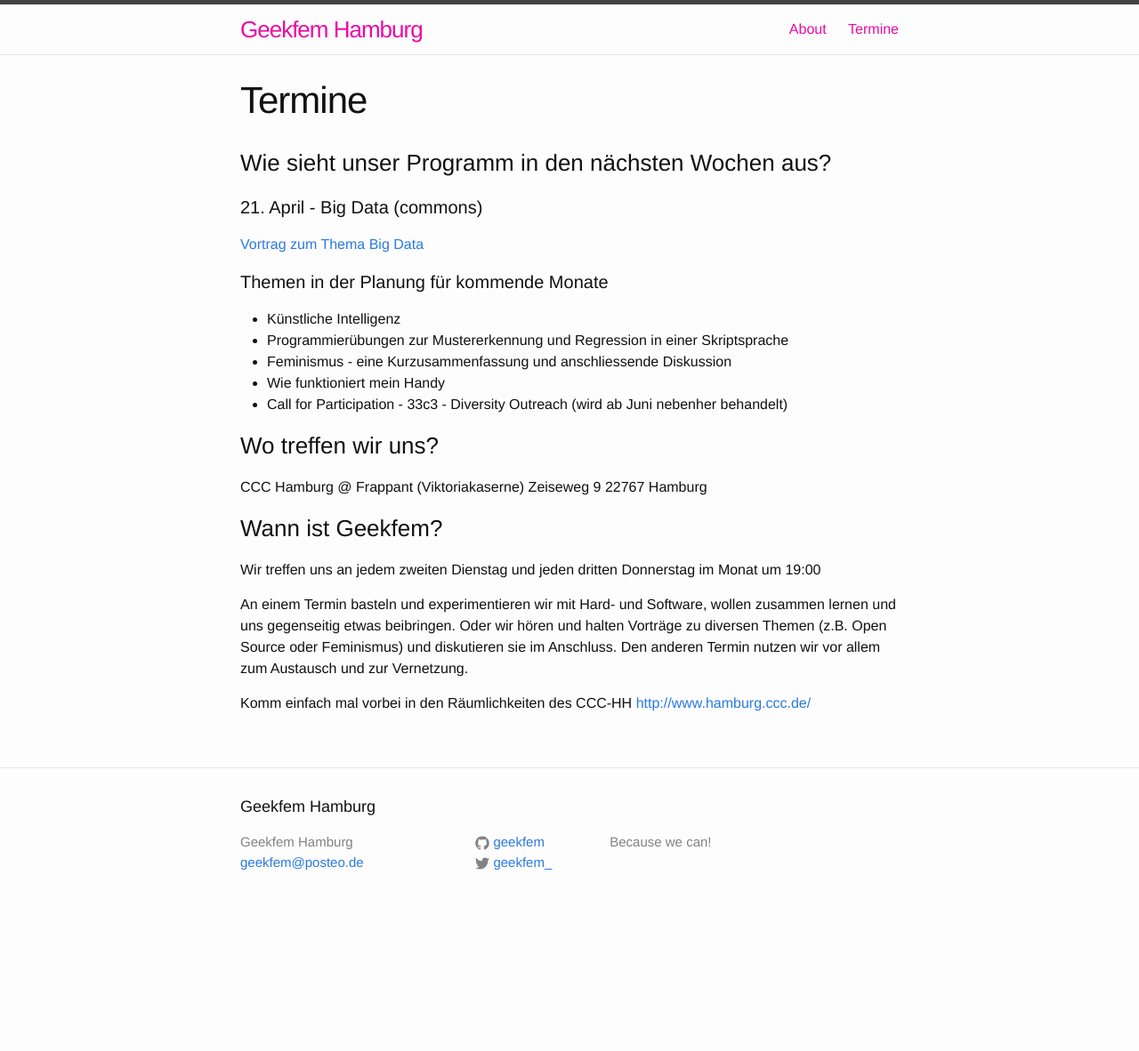
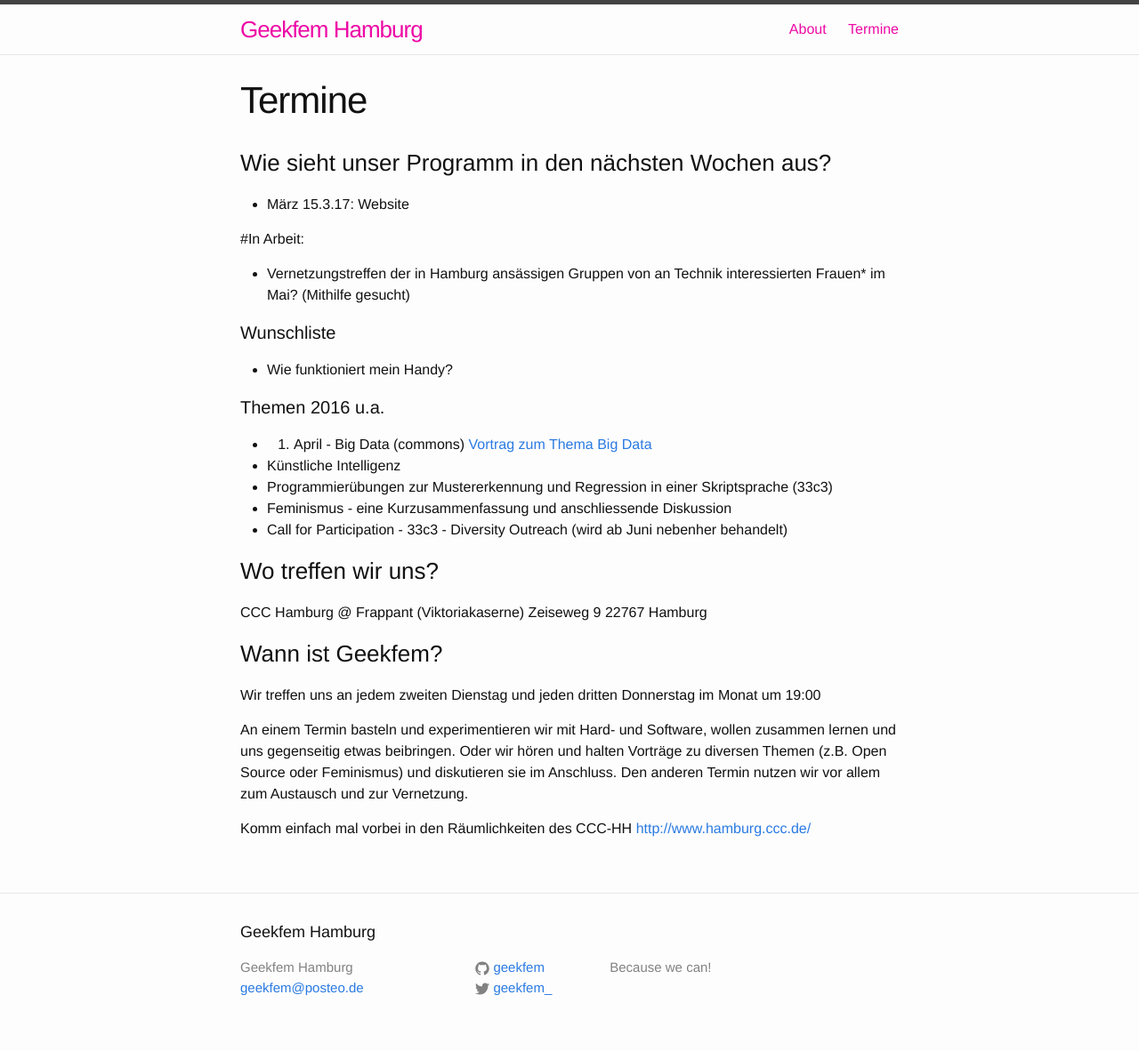
Before and after one commit to geekfem/geekfem.github.io, a Jekyll site: the page built from termine.md, in a window 1280 px wide. Shown: the whole page at 89% size. Built offline with Jekyll 4.4.1, drawn with Linux system fonts in a browser that asks for light colours; before the commit the page ends 1041 px from its top, so only the background shows below that.

Commit message:
Aktualisierung Termine auf Maerz 2017

```diff
--- a/termine.md
+++ b/termine.md
@@ -5,16 +5,21 @@
 ---
 
 ### Wie sieht unser Programm in den nächsten Wochen aus?
+* März 15.3.17: Website
 
-#### 21. April -  Big Data (commons)
-[Vortrag zum Thema Big Data]({{root_url}} /2016/04/21/big-data.html)
+#In Arbeit:
+* Vernetzungstreffen der in Hamburg ansässigen Gruppen von an Technik interessierten Frauen\* im Mai? (Mithilfe gesucht)
 
-#### Themen in der Planung für kommende Monate
+#### Wunschliste
 
+* Wie funktioniert mein Handy?
+
+
+#### Themen 2016 u.a.
+* 21. April -  Big Data (commons) [Vortrag zum Thema Big Data]({{root_url}} /2016/04/21/big-data.html)
 * Künstliche Intelligenz
-* Programmierübungen zur Mustererkennung und Regression in einer Skriptsprache
+* Programmierübungen zur Mustererkennung und Regression in einer Skriptsprache (33c3)
 * Feminismus - eine Kurzusammenfassung und anschliessende Diskussion
-* Wie funktioniert mein Handy
 * Call for Participation - 33c3 - Diversity Outreach (wird ab Juni nebenher behandelt)
 
 ### Wo treffen wir uns?
```
